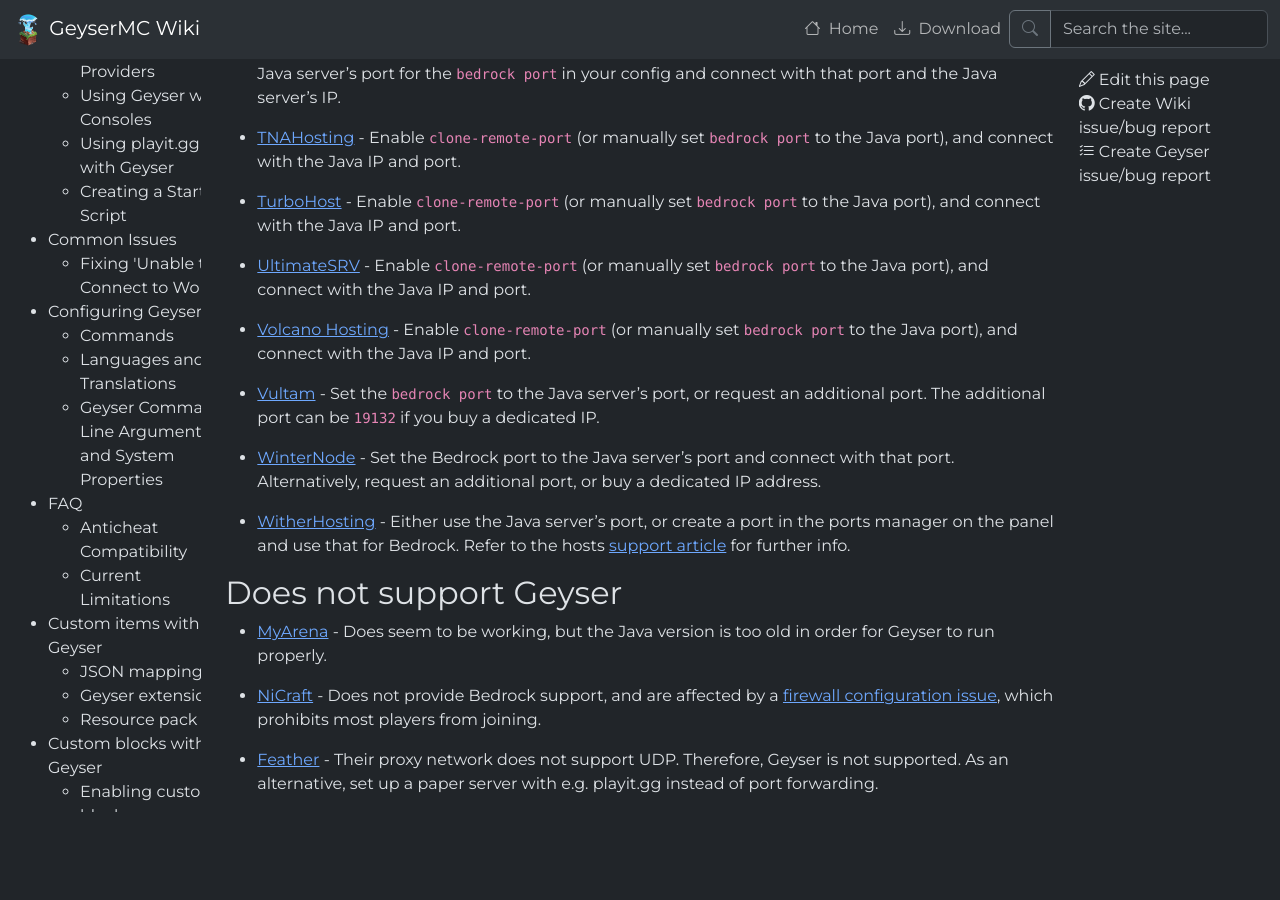
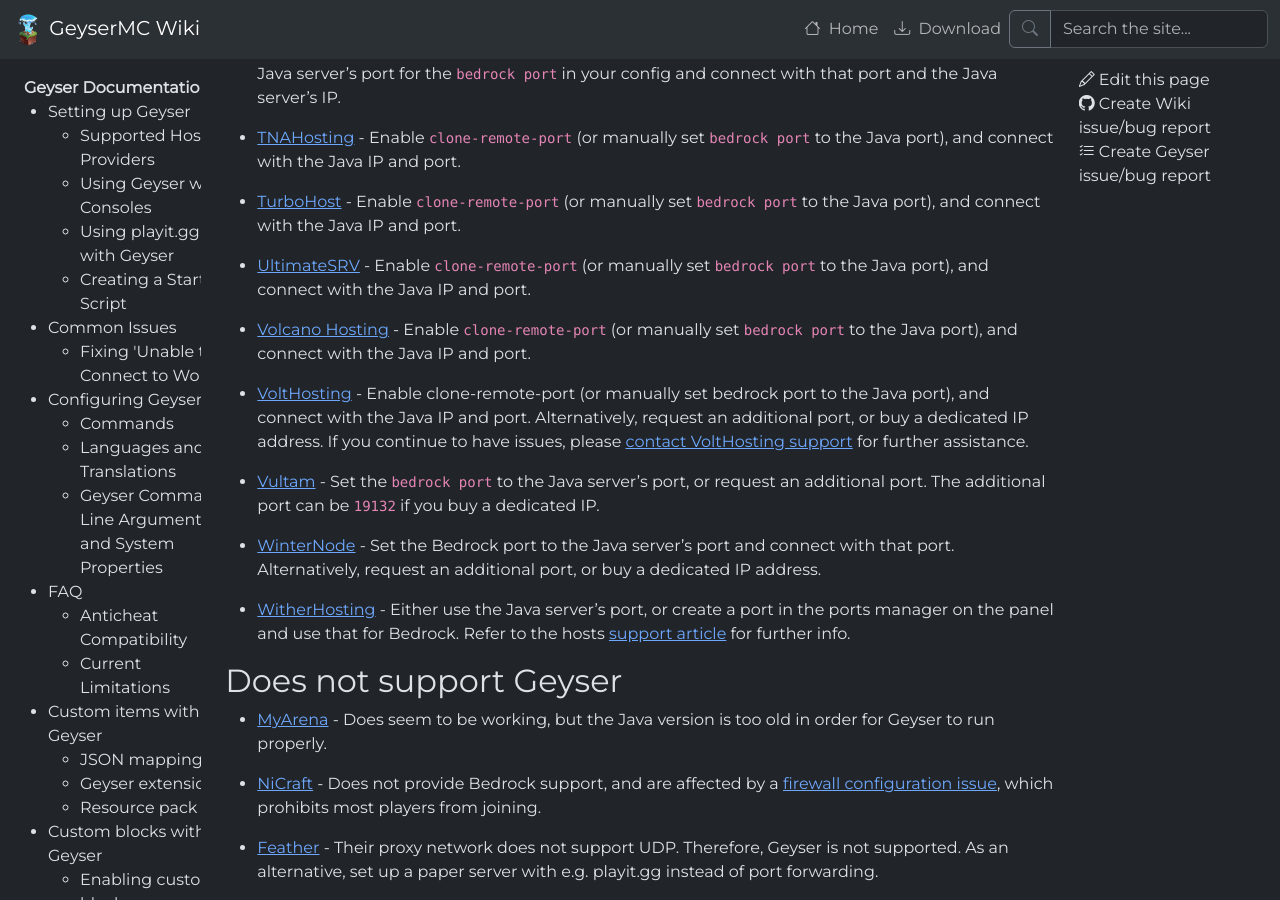
Before and after one commit to GeyserMC/GeyserWiki, a Jekyll site: the page built from _docs/geyser/supported-hosting-providers.md, in a window 1280 px wide and 900 px high, scrolled down 5571 px. Built offline with Jekyll 4.4.1, drawn with Linux system fonts in a browser that asks for light colours; before the commit the page ends 6383 px from its top, so only the background shows below that.

Commit message:
Added VoltHosting to the providers list (#241)
* Update providers.json

Added VoltHosting to the providers list upon request from a client.

* Update providers.json

Updated description var and content to resolve comment

```diff
--- a/_data/providers.json
+++ b/_data/providers.json
@@ -390,6 +390,11 @@
       "description_template": "default"
     },
     {
+      "name": "VoltHosting",
+      "url": "https://www.volthosting.co.uk/",
+      "description": "Enable clone-remote-port (or manually set bedrock port to the Java port), and connect with the Java IP and port. Alternatively, request an additional port, or buy a dedicated IP address. If you continue to have issues, please [contact VoltHosting support](https://volthosting.co.uk/contact.html) for further assistance."
+    },
+    {
       "name": "Vultam",
       "url": "https://vultam.net/",
       "description": "Set the `bedrock port` to the Java server's port, or request an additional port. The additional port can be `19132` if you buy a dedicated IP."
```
